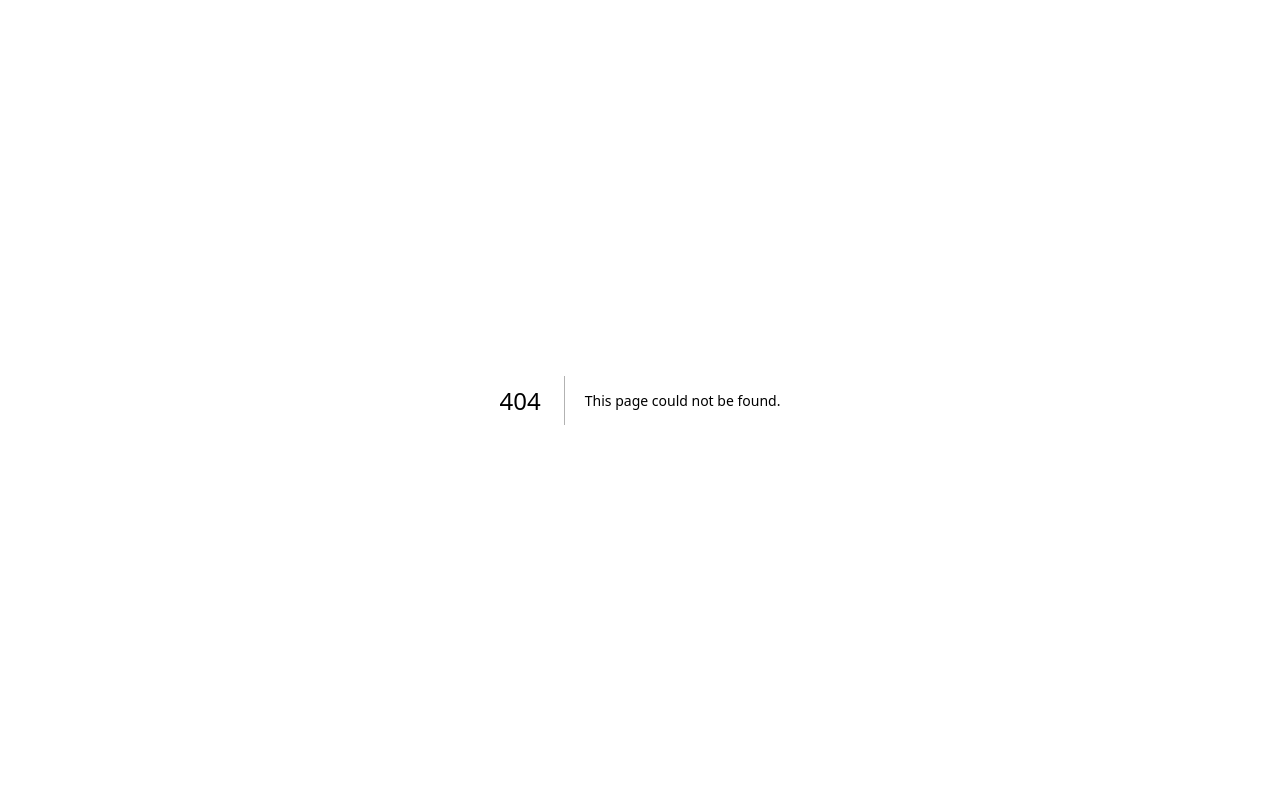
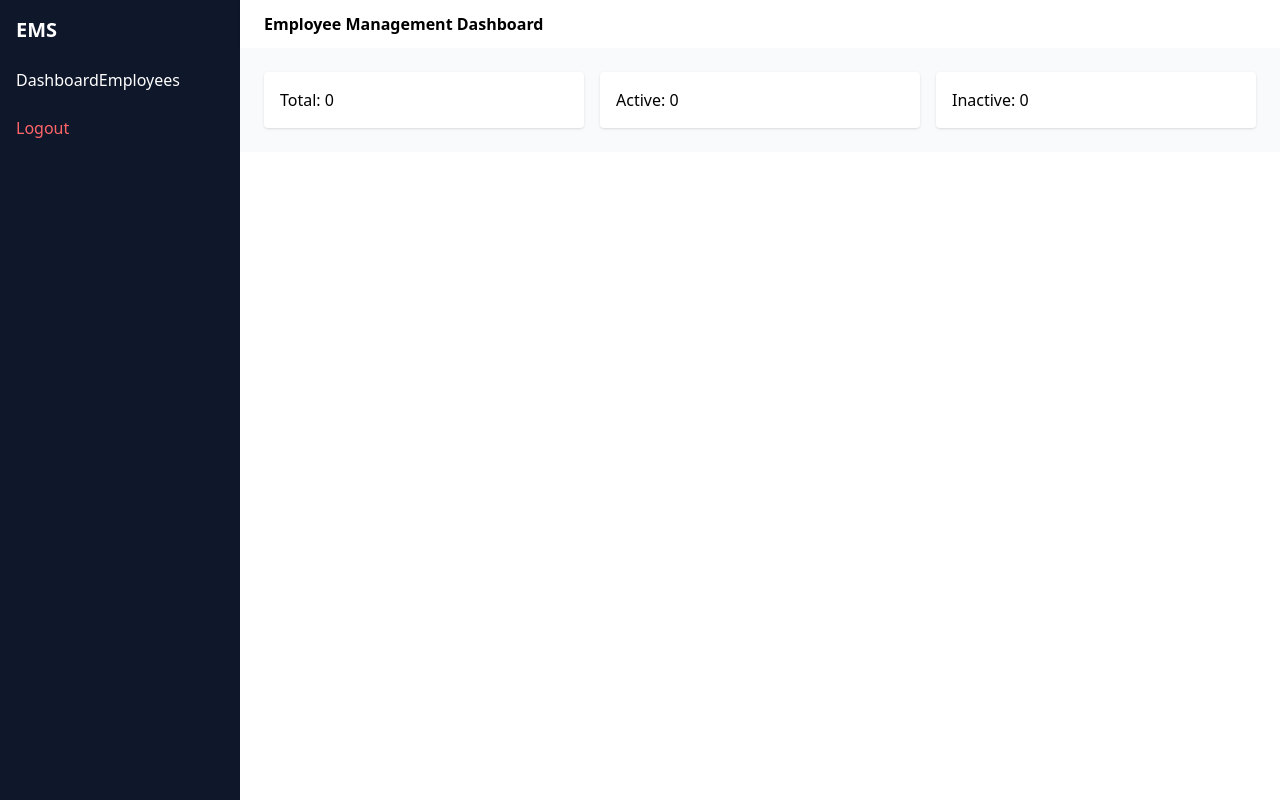
Before and after one commit to srisruthipopuri25/Employeemanagementdashboard, a Next.js app: page /dashboard in a window 1280 px wide. Before the commit this address had no page. Built offline with nearby package versions, Linux system fonts and the light colour scheme.

Commit message:
store changes

```diff
--- /dev/null
+++ b/app/(private)/dashboard/page.js
@@ -0,0 +1,19 @@
+"use client";
+
+import { useEmployeeStore } from "@/store/employeeStore";
+
+export default function DashboardPage() {
+  const employees = useEmployeeStore((s) => s.employees);
+
+  const active = employees.filter(e => e.active).length;
+
+  return (
+    <div className="grid grid-cols-3 gap-4">
+      <div className="bg-white p-4 rounded shadow">Total: {employees.length}</div>
+      <div className="bg-white p-4 rounded shadow">Active: {active}</div>
+      <div className="bg-white p-4 rounded shadow">
+        Inactive: {employees.length - active}
+      </div>
+    </div>
+  );
+}
--- /dev/null
+++ b/app/(private)/layout.js
@@ -0,0 +1,16 @@
+"use client";
+
+import Sidebar from "@/components/layout/Sidebar";
+import Header from "@/components/layout/Header";
+
+export default function ProtectedLayout({ children }) {
+  return (
+    <div className="flex min-h-screen">
+      <Sidebar />
+      <div className="flex-1">
+        <Header />
+        <main className="p-6 bg-gray-50">{children}</main>
+      </div>
+    </div>
+  );
+}
--- /dev/null
+++ b/app/(public)/login/page.js
@@ -0,0 +1,52 @@
+"use client";
+
+import { useState } from "react";
+import { useRouter } from "next/navigation";
+import { useAuthStore } from "@/store/authStore";
+
+export default function LoginPage() {
+  const [username, setUsername] = useState("");
+  const [password, setPassword] = useState("");
+  const login = useAuthStore((s) => s.login);
+  const error = useAuthStore((s) => s.error);
+  const router = useRouter();
+
+  const handleLogin = () => {
+    const success = login(username, password);
+    if (success) router.push("/dashboard");
+  };
+
+  return (
+    <div className="bg-white p-6 rounded shadow w-80">
+      <h1 className="text-xl font-bold mb-4">Login</h1>
+
+      <input
+        className="border p-2 w-full mb-3"
+        placeholder="Username"
+        value={username}
+        onChange={(e) => setUsername(e.target.value)}
+      />
+
+      <input
+        type="password"
+        className="border p-2 w-full mb-3"
+        placeholder="Password"
+        value={password}
+        onChange={(e) => setPassword(e.target.value)}
+      />
+
+      {error && <p className="text-red-600 mb-2">{error}</p>}
+
+      <button
+        className="w-full bg-blue-600 text-white py-2 rounded"
+        onClick={handleLogin}
+      >
+        Login
+      </button>
+
+      <p className="text-xs text-gray-500 mt-3">
+        Demo credentials: <b>admin / 1234</b>
+      </p>
+    </div>
+  );
+}
--- /dev/null
+++ b/app/components/layout/Header.js
@@ -0,0 +1,7 @@
+export default function Header() {
+  return (
+    <header className="bg-white shadow px-6 py-3 font-semibold">
+      Employee Management Dashboard
+    </header>
+  );
+}
--- /dev/null
+++ b/app/components/layout/Sidebar.js
@@ -0,0 +1,29 @@
+"use client";
+
+import Link from "next/link";
+import { useAuthStore } from "@/store/authStore";
+import { useRouter } from "next/navigation";
+
+export default function Sidebar() {
+  const logout = useAuthStore((s) => s.logout);
+  const router = useRouter();
+
+  return (
+    <aside className="w-60 bg-slate-900 text-white p-4">
+      <h2 className="text-xl font-bold mb-6">EMS</h2>
+      <nav className="space-y-3">
+        <Link href="/dashboard">Dashboard</Link>
+        <Link href="/employees">Employees</Link>
+        <button
+          className="text-red-400 block mt-6"
+          onClick={() => {
+            logout();
+            router.push("/login");
+          }}
+        >
+          Logout
+        </button>
+      </nav>
+    </aside>
+  );
+}
--- /dev/null
+++ b/app/store/authStore.js
@@ -0,0 +1,23 @@
+import { create } from "zustand";
+
+export const useAuthStore = create((set) => ({
+  isAuth: false,
+  error: null,
+
+  login: (username, password) => {
+    // mock credentials
+    if (username === "admin" && password === "1234") {
+      document.cookie = "isAuth=true; path=/";
+      set({ isAuth: true, error: null });
+      return true;
+    } else {
+      set({ error: "Invalid username or password" });
+      return false;
+    }
+  },
+
+  logout: () => {
+    document.cookie = "isAuth=; max-age=0; path=/";
+    set({ isAuth: false });
+  },
+}));
--- /dev/null
+++ b/app/store/employeeStore.js
@@ -0,0 +1,14 @@
+import { create } from "zustand";
+
+export const useEmployeeStore = create((set) => ({
+  employees: [],
+  search: "",
+
+  addEmployee: (emp) =>
+    set((s) => ({ employees: [...s.employees, emp] })),
+
+  deleteEmployee: (id) =>
+    set((s) => ({ employees: s.employees.filter((e) => e.id !== id) })),
+
+  setSearch: (value) => set({ search: value }),
+}));
```
